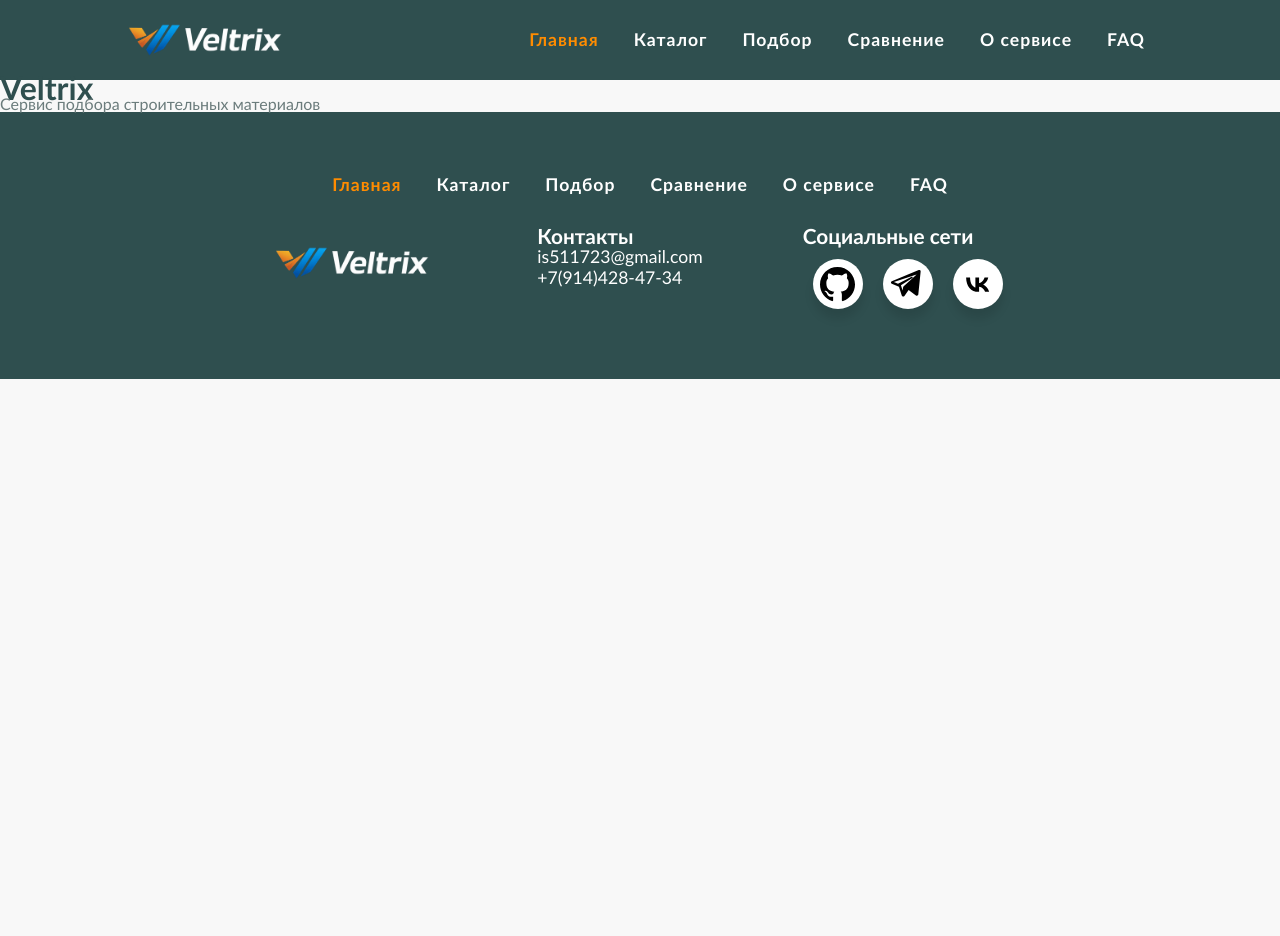
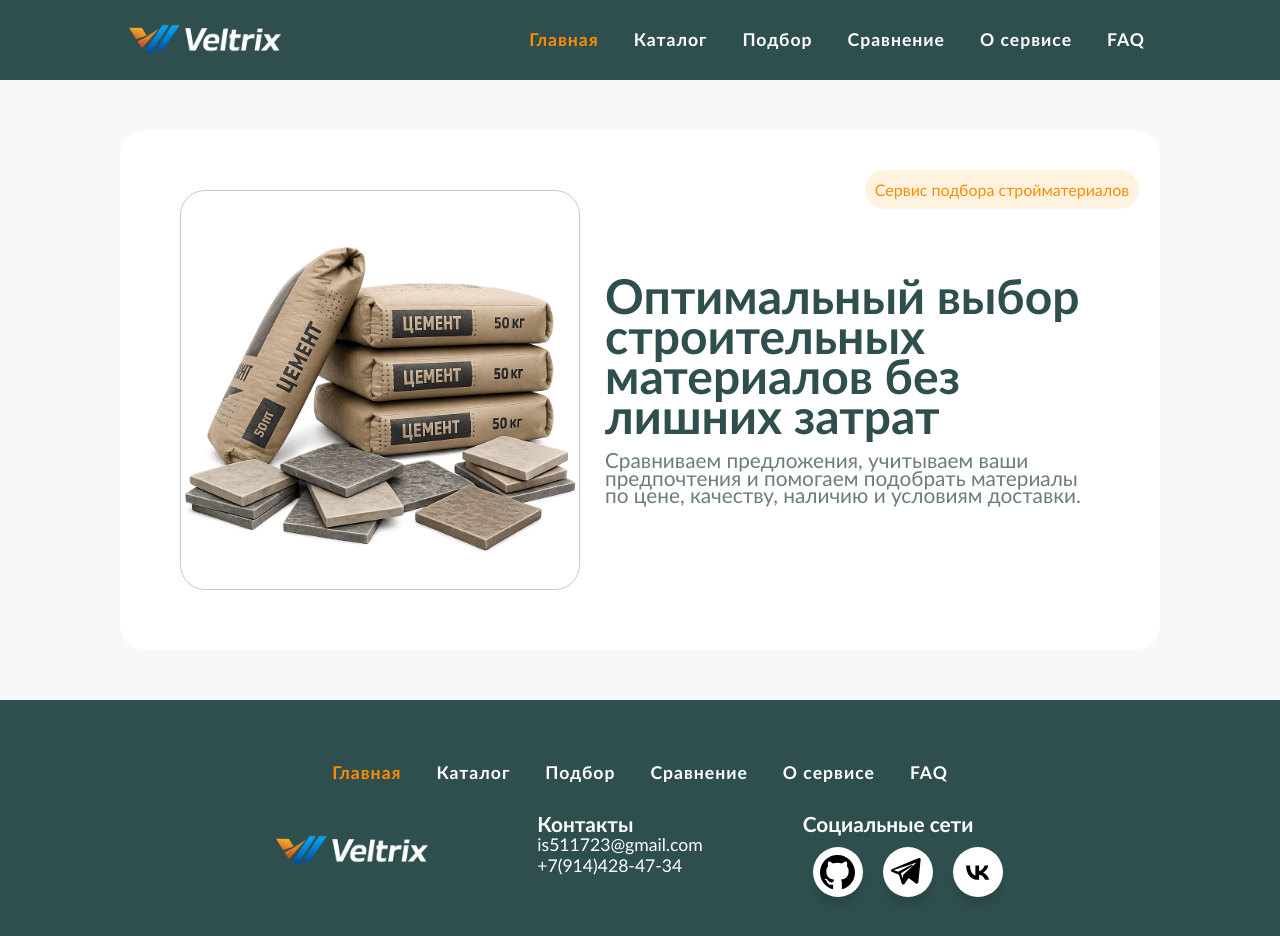
Before and after one commit to toopooriik/vertlix, a Next.js app in the folder frontend/: page / in a window 1280 px wide. Shown: the top 936 px of the page. Before the commit the page ends 800 px from the top, so only its background shows below. Built offline with nearby package versions, Linux system fonts and the light colour scheme.

Commit message:
feat(main):Добавляет секции hero-баннера

```diff
--- a/frontend/app/page.tsx
+++ b/frontend/app/page.tsx
@@ -1,8 +1,9 @@
+import Hero from "@/components/sections/home/Hero";
 export default function HomePage() {
     return (
         <main>
-            <h1>Veltrix</h1>
-            <p>Сервис подбора строительных материалов</p>
+            <Hero/>
+
         </main>
     );
 }
--- /dev/null
+++ b/frontend/components/sections/home/Hero/Hero.module.scss
@@ -0,0 +1,117 @@
+@use '@/styles/mixins' as *;
+@use '@/styles/variables' as *;
+
+.hero {
+  width: 100%;
+
+  &__content {
+    @include flex-centre;
+    position: relative;
+    max-width: 1320px;
+    padding: 60px;
+    border-radius: 25px;
+    width: 100%;
+    height: 520px;
+    background-color: $white;
+    gap: 25px;
+  }
+
+  &__left {
+    @include border;
+    max-width: 400px;
+    width: 100%;
+    border-radius: 25px;
+    flex-shrink: 0;
+    overflow: hidden;
+    img{
+      height: auto;
+    }
+  }
+
+  &__right {
+    @include flex-centre;
+    flex-direction: column;
+    gap: 15px;
+    max-width: 800px;
+    width: 100%;
+    height: 100%;
+
+  }
+
+  &__top_text {
+    position: absolute;
+    top: 10%;
+    right: 2%;
+
+    span {
+      padding: 10px;
+      background-color: #FFF3E0;
+      color: #FF8C00;
+      border-radius: 20px;
+    }
+  }
+
+  &__title {
+    font-size: 3rem;
+    line-height: 2.5rem;
+  }
+
+  &__description {
+    font-size: 1.3rem;
+    line-height: 1.1rem;
+    color: $text-color;
+  }
+
+  @include adaptive(mobile) {
+
+    &__content {
+      height: auto;
+      flex-wrap: wrap;
+      padding: 20px;
+    }
+    &__left {
+      flex-shrink: 0;
+      overflow: hidden;
+      border: none;
+    }
+    &__right {
+
+    }
+    &__top_text {
+      display: none;
+    }
+    &__title {
+      font-size: 1.7rem;
+      line-height: 1.2rem;
+    }
+    &__description {
+      font-size: 0.9rem;
+    }
+  }
+  @include adaptive(table) {
+
+    &__content {
+      height: auto;
+      flex-wrap: wrap;
+      padding: 40px;
+    }
+    &__left {
+      flex-shrink: 0;
+      overflow: hidden;
+      border: none;
+    }
+    &__right {
+
+    }
+    &__top_text {
+      top: 4%;
+      right: 2%;
+    }
+    &__title {
+
+    }
+    &__description {
+
+    }
+  }
+}
--- /dev/null
+++ b/frontend/components/sections/home/Hero/Hero.tsx
@@ -0,0 +1,39 @@
+import Image from "next/image";
+
+import style from './Hero.module.scss';
+import Container from "@/components/layout/Container";
+
+export default function Hero() {
+    return (
+        <div className={style.hero}>
+            <Container>
+                <div className={style.hero__content}>
+                    <div className={style.hero__left}>
+                        <Image
+                            src='/hero.png'
+                            alt='Hero-banner'
+                            width={400}
+                            height={300}
+                        />
+                    </div>
+                    <div className={style.hero__right}>
+                        <p className={style.hero__top_text}>
+                            <span>
+                                Сервис подбора стройматериалов
+                            </span>
+                        </p>
+
+                        <h2 className={style.hero__title}>
+                            Оптимальный выбор строительных материалов без лишних затрат
+                        </h2>
+                        <p className={style.hero__description}>
+                            Сравниваем предложения, учитываем ваши предпочтения и помогаем подобрать материалы по цене,
+                            качеству, наличию и условиям доставки.
+                        </p>
+
+                    </div>
+                </div>
+            </Container>
+        </div>
+    )
+}
--- /dev/null
+++ b/frontend/components/sections/home/Hero/index.ts
@@ -0,0 +1 @@
+export { default } from './Hero';
```
Also changed, not shown: frontend/public/hero.png (added).
